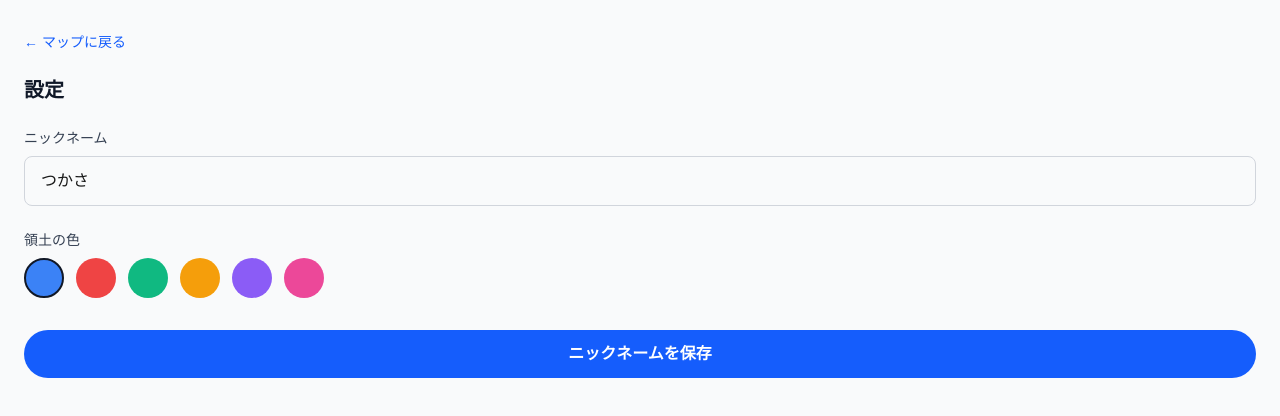
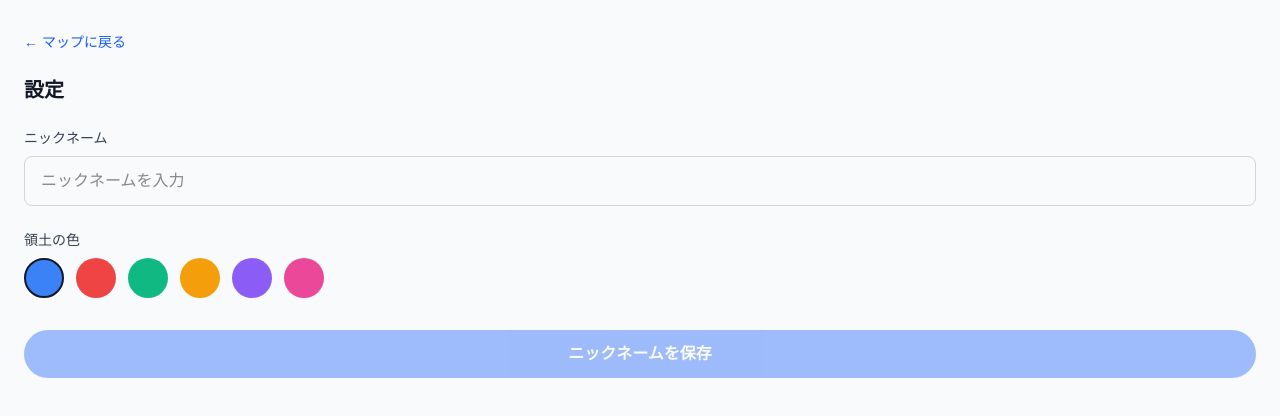
Before and after one commit to tsuuuu325/territory-study-app, a Next.js app: page /settings in a window 1280 px wide. Shown: the top 416 px of the page. Built offline with nearby package versions, Linux system fonts and the light colour scheme; no server answers.

Commit message:
ニックネーム入力欄のバグを修正し、初期値の「つかさ」を空欄に変更する
入力欄を空にすると初期値に戻ってしまい文字が消せなかった不具合を修正。デフォルトの「つかさ」も廃止し、最初は未入力にする

```diff
--- a/app/settings/page.tsx
+++ b/app/settings/page.tsx
@@ -1,7 +1,7 @@
 "use client";
 
 import Link from "next/link";
-import { useState } from "react";
+import { useEffect, useRef, useState } from "react";
 import { useAppData } from "@/lib/useAppData";
 
 const COLOR_OPTIONS = [
@@ -17,15 +17,21 @@ export default function SettingsPage() {
   const { data, updateSettings } = useAppData();
   const [nickname, setNickname] = useState("");
   const [saved, setSaved] = useState(false);
+  const initialized = useRef(false);
+
+  useEffect(() => {
+    if (data && !initialized.current) {
+      setNickname(data.settings.nickname);
+      initialized.current = true;
+    }
+  }, [data]);
 
   if (!data) {
     return <div className="flex flex-1 items-center justify-center text-gray-400">読み込み中...</div>;
   }
 
-  const currentNickname = nickname || data.settings.nickname;
-
   function handleSave() {
-    const trimmed = currentNickname.trim();
+    const trimmed = nickname.trim();
     if (!trimmed) return;
     updateSettings({ nickname: trimmed });
     setSaved(true);
@@ -42,7 +48,7 @@ export default function SettingsPage() {
 
       <label className="mb-2 text-sm font-medium text-gray-700">ニックネーム</label>
       <input
-        value={currentNickname}
+        value={nickname}
         onChange={(e) => setNickname(e.target.value)}
         maxLength={20}
         className="mb-6 rounded-lg border border-gray-300 px-4 py-3 text-base"
@@ -67,7 +73,8 @@ export default function SettingsPage() {
 
       <button
         onClick={handleSave}
-        className="rounded-full bg-blue-600 px-6 py-3 font-semibold text-white"
+        disabled={!nickname.trim()}
+        className="rounded-full bg-blue-600 px-6 py-3 font-semibold text-white disabled:opacity-40"
       >
         {saved ? "保存しました！" : "ニックネームを保存"}
       </button>
--- a/lib/storage.ts
+++ b/lib/storage.ts
@@ -13,7 +13,7 @@ export function defaultAppData(): AppData {
     sessions: [],
     settings: {
       color: "#3B82F6",
-      nickname: "つかさ",
+      nickname: "",
     },
   };
 }
--- a/lib/useAppData.ts
+++ b/lib/useAppData.ts
@@ -38,7 +38,7 @@ export function useAppData() {
   }, [data]);
 
   useEffect(() => {
-    if (!data || data.ownedCells.length === 0) return;
+    if (!data || data.ownedCells.length === 0 || !data.settings.nickname.trim()) return;
     const ids = data.ownedCells.map((c) => c.cellId);
     upsertRanking(data.playerId, data.settings.nickname, totalAreaKm2(ids));
     // eslint-disable-next-line react-hooks/exhaustive-deps
```
